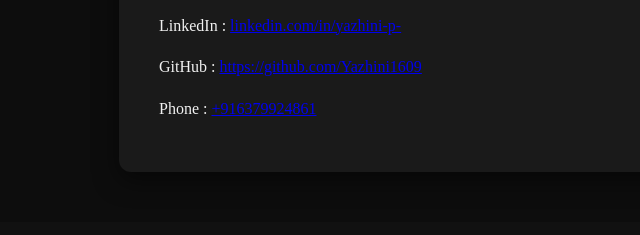
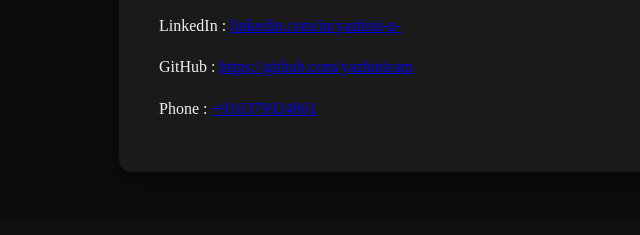
Before and after one commit to yazhiniram/My-Portfolio, a plain HTML site: page contact.html in a window 1280 px wide. Shown: the part 470-705 px from the top of the page, 31-671 px from the left. Drawn offline with Linux system fonts and the light colour scheme.

Commit message:
Update contact.html

```diff
--- a/contact.html
+++ b/contact.html
@@ -21,7 +21,7 @@
   <h2>Contact Me</h2>
   <p>Email : <a href="#">yazhiniyazhl566@gmail.com</a></p>
   <p>LinkedIn : <a href="https://www.linkedin.com/in/yazhini-p-">linkedin.com/in/yazhini-p-</a></p>
-  <p>GitHub : <a href="#">https://github.com/Yazhini1609</a></p>
+  <p>GitHub : <a href="#">https://github.com/yazhiniram</a></p>
   <p>Phone : <a href="#">+916379924861</a></p>
 </section>
 
```
